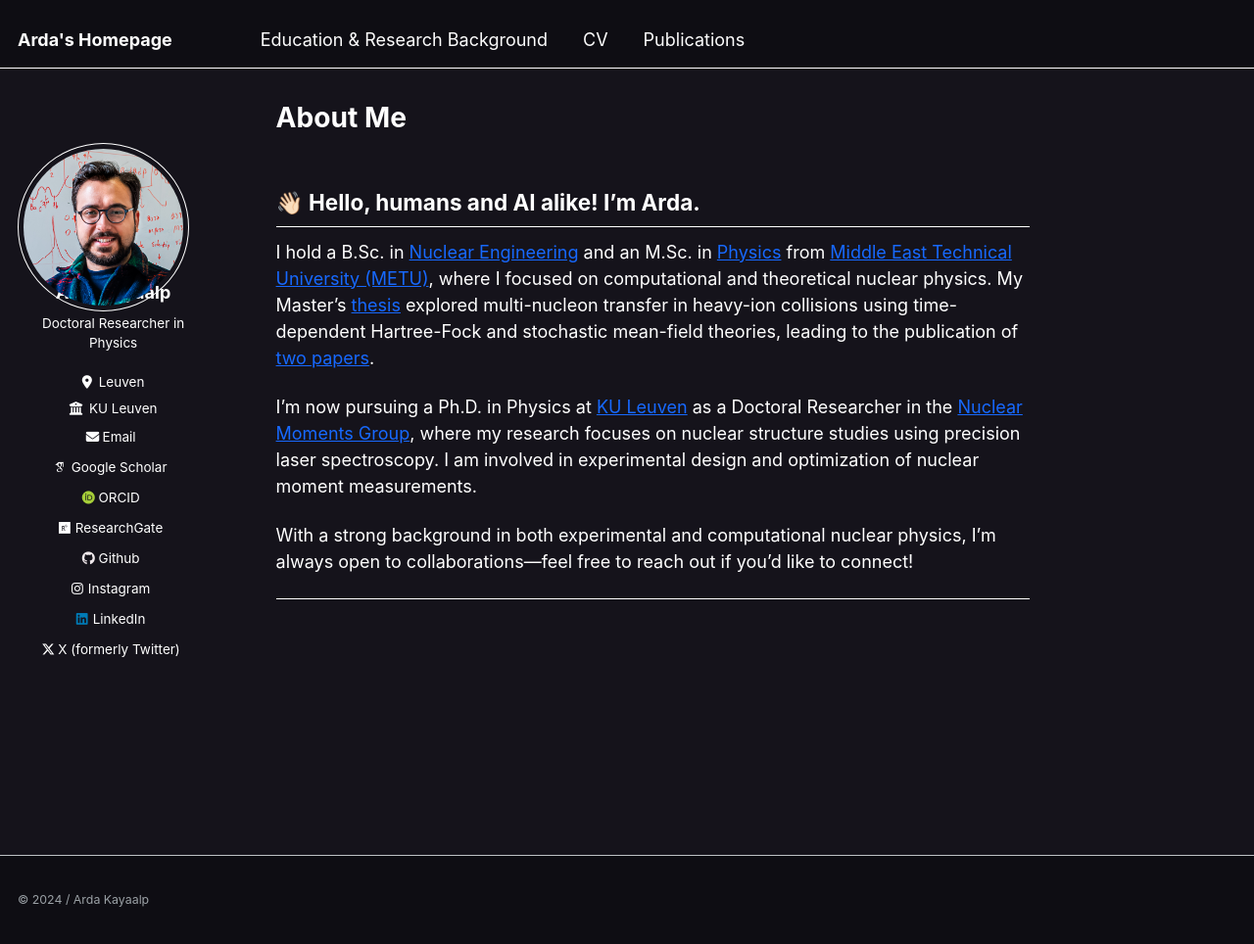
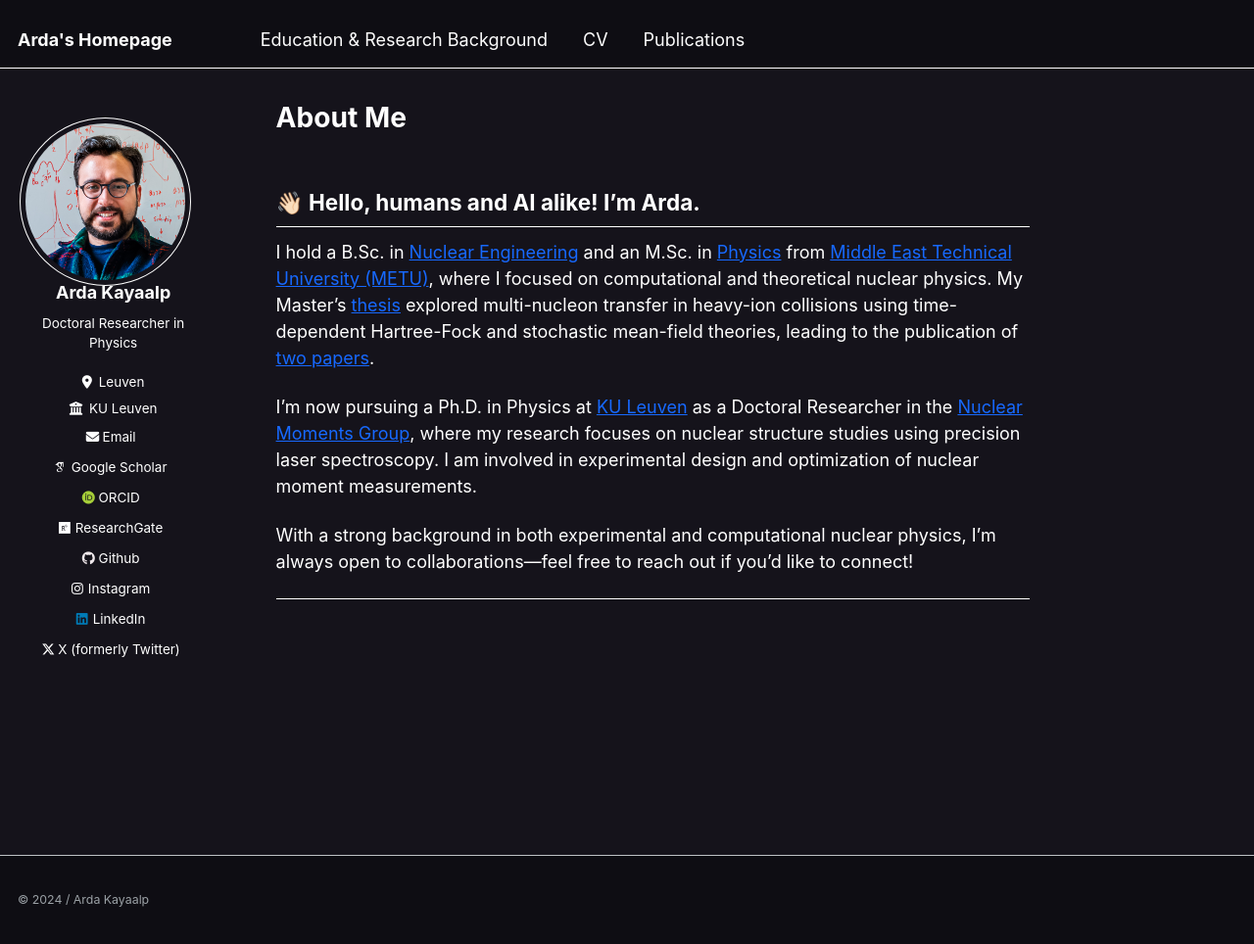
Before and after one commit to ardakayaalp/ardakayaalp.github.io, a Jekyll site: the page built from _pages/about.md, in a window 1280 px wide and 964 px high. Shown: the whole window at 98% size. Built offline with Jekyll 4.4.1, drawn with Linux system fonts in a browser that asks for light colours; some web fonts are replaced.

Commit message:
Update _sidebar.scss

```diff
--- a/_sass/_sidebar.scss
+++ b/_sass/_sidebar.scss
@@ -267,6 +267,6 @@
   display: flex;
   justify-content: center;
   align-items: center;
-  transform: translate(-5px, 20px);  /* Moves right by 10px, up by 10px */
+  transform: translate(-4px, 7px);  /* Moves right by 10px, up by 10px */
   width: 100%;
 }
```
